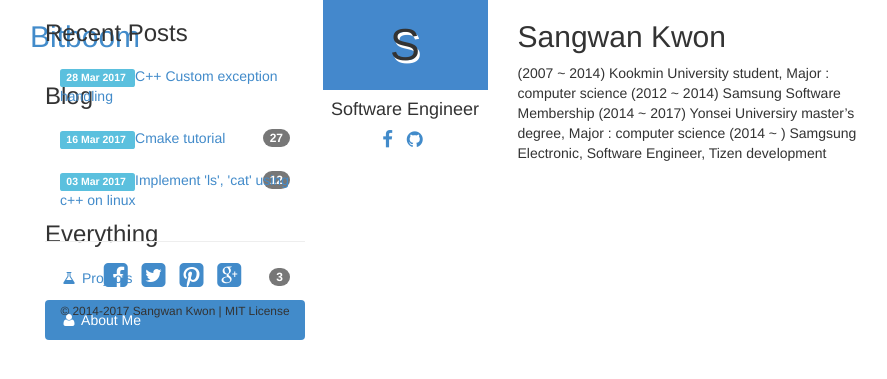
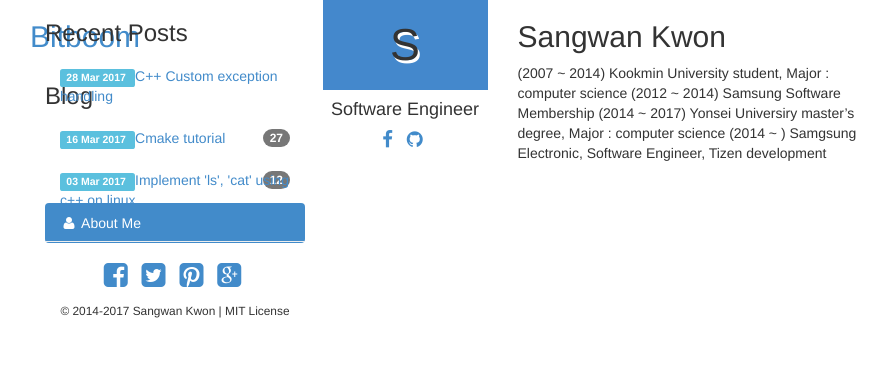
Before and after one commit to bitboom/bitboom.github.io, a Jekyll site: the page built from about.html, in a window 1280 px wide. Shown: the top 379 px of the page, without its empty margins (40-927 px from the left). Built offline with Jekyll 4.4.1, drawn with Linux system fonts in a browser that asks for light colours.

Commit message:
Update menubar.html

```diff
--- a/_includes/menubar.html
+++ b/_includes/menubar.html
@@ -19,20 +19,6 @@
         </span>
       </a>
     </li>
-  </ul>
-</div>
-<div class="col-xs-6 col-sm-12">
-  <h3>Everything</h3>
-  <ul class="nav nav-pills nav-stacked" role="tablist">
-    <li {% if page.url == "/projects.html" %}class="active"{% endif %}>
-      <a href="{{ site.baseurl }}/projects.html">
-        <i class="fa fa-fw fa-flask"></i>
-        Projects
-        <span class="badge hidden-xs pull-right">
-          {{ site.data.projects | size }}
-        </span>
-      </a>
-    </li>
     <li {% if page.url == "/about.html" %}class="active"{% endif %}>
       <a href="{{ site.baseurl }}/about.html">
         <i class="fa fa-fw fa-user"></i>
```
